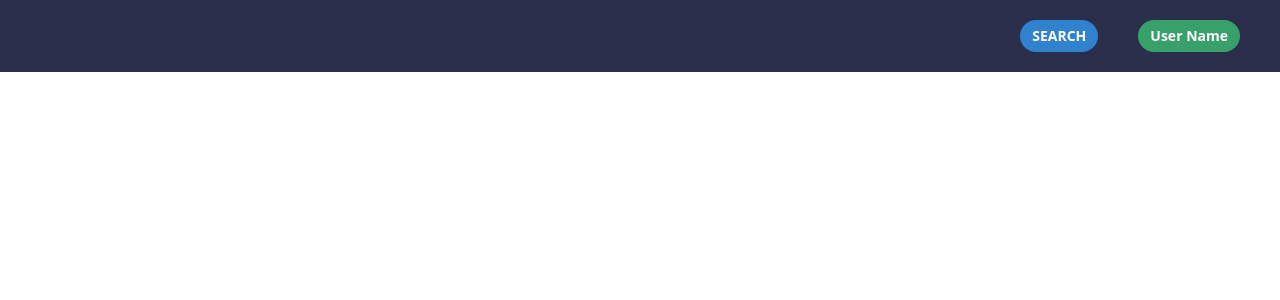
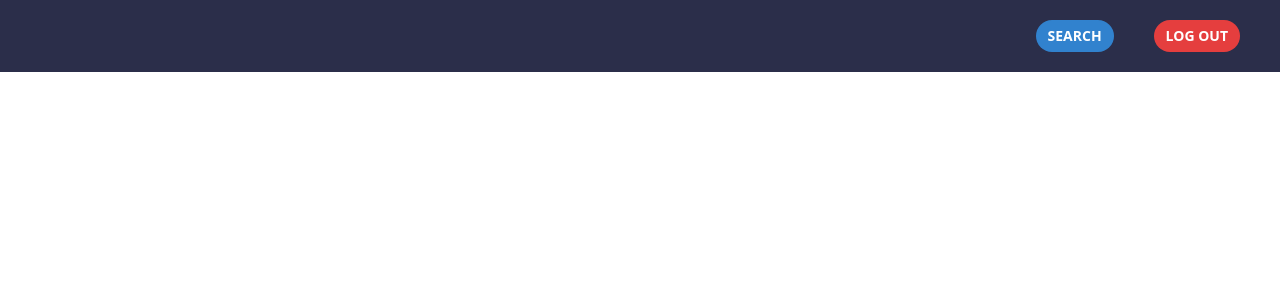
Before and after one commit to AhsanSarwar45/moseeqi, a React (Create React App) app in the folder client/: page /user in a window 1280 px wide. Shown: the top 300 px of the page. Built offline with nearby package versions, Linux system fonts and the light colour scheme.

Commit message:
log out added

```diff
--- a/client/src/components/NavBarUser.jsx
+++ b/client/src/components/NavBarUser.jsx
@@ -1,7 +1,17 @@
 import { Link } from 'react-router-dom';
 import { Spacer, Button, HStack, Heading } from '@chakra-ui/react';
 
-export const NavbarUser = () => (
+export const NavbarUser = () => {
+const logOut = () =>{
+    sessionStorage.removeItem("user-data");
+    sessionStorage.setItem("isUserLogged", false);
+    console.log("good");
+}
+
+
+
+
+return(
     <HStack w="full" pr={10} pt={5} pb={5} pl={10} spacing={10} bg="brand.primary">
         <Spacer />
         <Link to='/search'>
@@ -9,9 +19,12 @@ export const NavbarUser = () => (
                     SEARCH
                 </Button>
         </Link>
-        <Button colorScheme="green" textColor="white" size="sm">
-            User Name
-        </Button>
+        <Link to='/'>
+            <Button colorScheme="red" textColor="white" size="sm" onClick ={logOut}>
+                LOG OUT
+            </Button>
+        </Link>
     </HStack>
 
 );
+};
```
Also changed, not shown: 1 other file (tests, documents, lock files or other folders).
